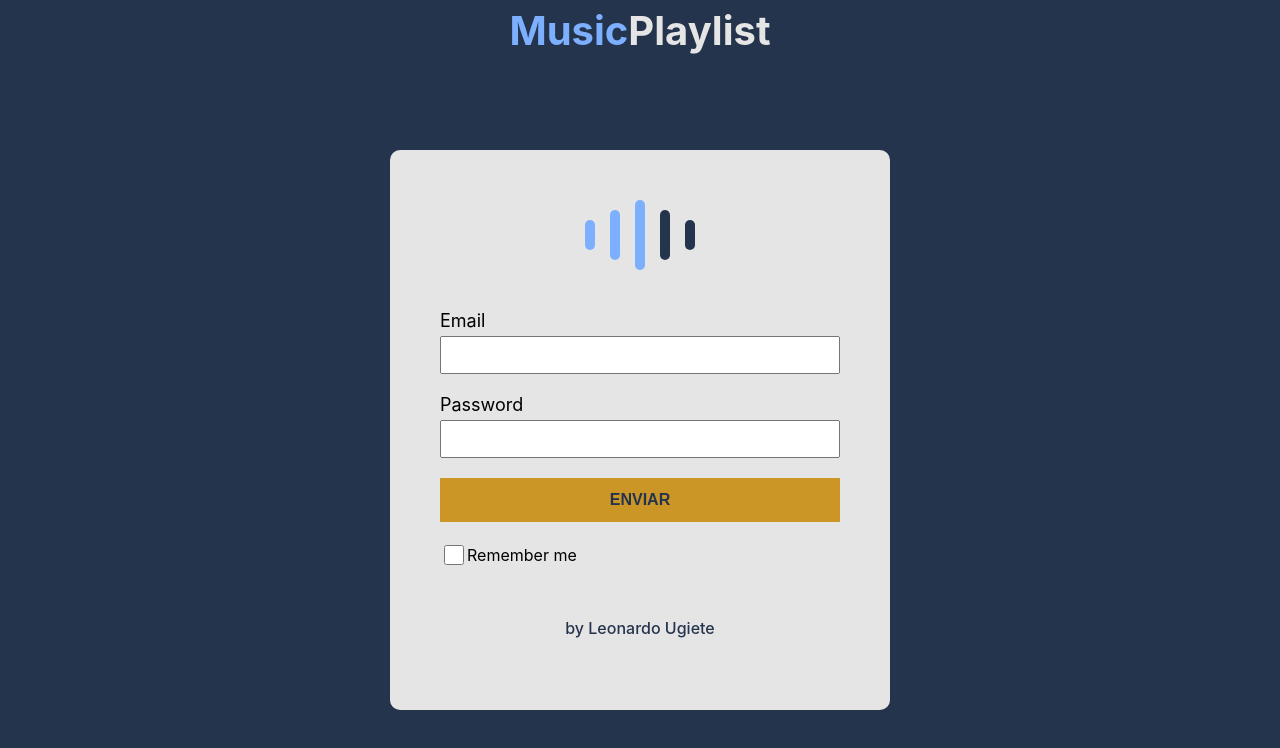
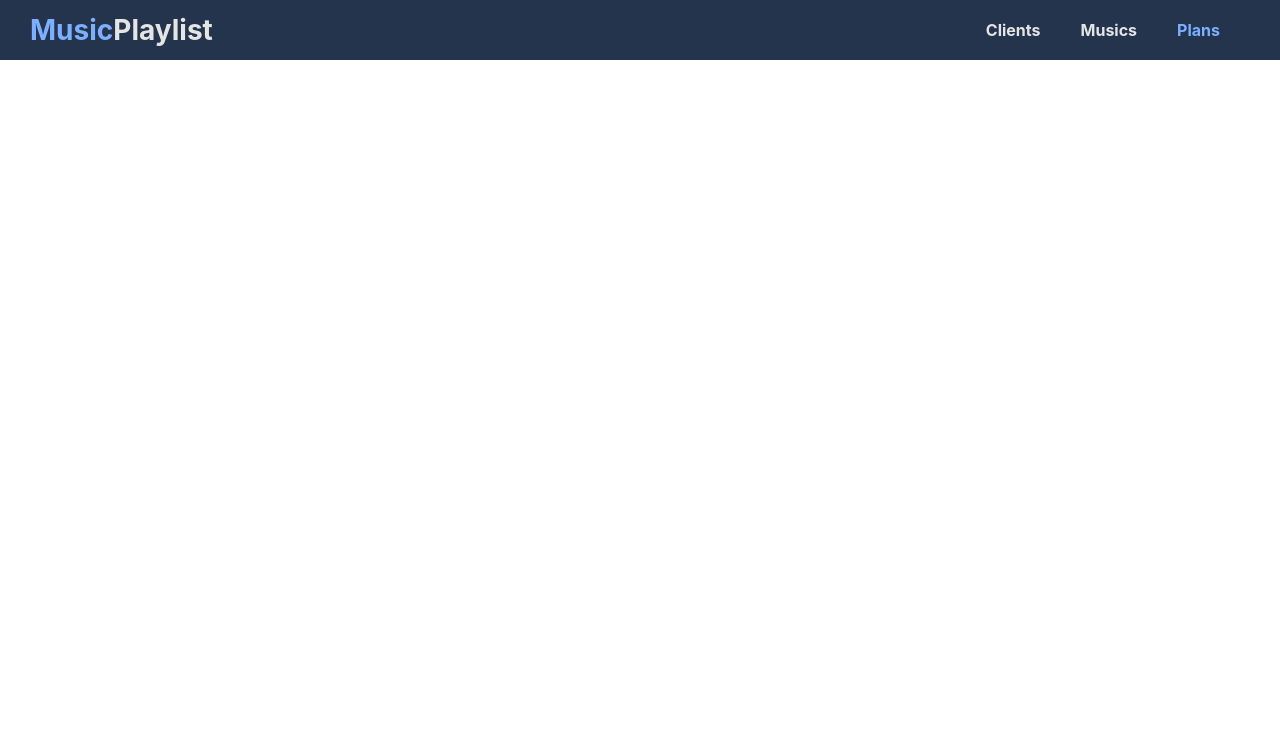
Before and after one commit to moraisigor/Music-Playlist, a React (Create React App) app in the folder frontend/: page / in a window 1280 px wide. Shown: the top 748 px of the page. Built offline with nearby package versions, Linux system fonts and the light colour scheme.

Commit message:
Admin dashboard list pages

```diff
--- a/frontend/src/index.tsx
+++ b/frontend/src/index.tsx
@@ -2,13 +2,11 @@ import React from 'react';
 import ReactDOM from 'react-dom';
 import './index.css';
 import reportWebVitals from './reportWebVitals';
-import LoadingPage from './pages/loading/loading-page';
-import AdminSignInPage from './pages/sign-in/admin/admin-sign-in-page';
-import ClientsSignInPage from './pages/sign-in/clients/clients-sign-in-page';
+import AdminPlansListPage from './pages/admin-dashboard/plans/list/admin-plans-list-page';
 
 ReactDOM.render(
   <React.StrictMode>
-    <ClientsSignInPage />
+    <AdminPlansListPage />
   </React.StrictMode>,
   document.getElementById('root')
 );
--- /dev/null
+++ b/frontend/src/pages/admin-dashboard/clients/list/admin-clients-list-page.css
@@ -0,0 +1,46 @@
+.adminClients {
+    text-align: center;
+    background-color: white;
+    min-height: 100vh;
+    align-items: center;
+    justify-content: center;
+}
+
+.adminClientsBody {
+    display: flex;
+    align-items: center;
+    justify-content: center;
+    height: calc(100vh - 60px);
+}
+
+.adminNavbar {
+    display: flex;
+    background-color: #25344D;
+    justify-content: space-between;
+    align-items: center;
+    height: 60px;
+    padding-left: 30px;
+    padding-right: 60px;
+}
+
+.navbarMenu {
+    display: flex;
+}
+
+.navbarMenu > * {
+    margin-left: 40px;
+}
+
+.navbarMenu h4 {
+    color: #7DAFFF;
+    cursor: default;
+}
+
+.navbarMenu a {
+    text-decoration: none;
+}
+
+.navbarMenu a h4 {
+    color: #E5E5E5;
+    cursor: pointer;
+}
--- /dev/null
+++ b/frontend/src/pages/admin-dashboard/musics/list/admin-musics-list-page.css
@@ -0,0 +1,46 @@
+.adminMusics {
+    text-align: center;
+    background-color: white;
+    min-height: 100vh;
+    align-items: center;
+    justify-content: center;
+}
+
+.adminMusicsBody {
+    display: flex;
+    align-items: center;
+    justify-content: center;
+    height: calc(100vh - 60px);
+}
+
+.adminNavbar {
+    display: flex;
+    background-color: #25344D;
+    justify-content: space-between;
+    align-items: center;
+    height: 60px;
+    padding-left: 30px;
+    padding-right: 60px;
+}
+
+.navbarMenu {
+    display: flex;
+}
+
+.navbarMenu > * {
+    margin-left: 40px;
+}
+
+.navbarMenu h4 {
+    color: #7DAFFF;
+    cursor: default;
+}
+
+.navbarMenu a {
+    text-decoration: none;
+}
+
+.navbarMenu a h4 {
+    color: #E5E5E5;
+    cursor: pointer;
+}
--- /dev/null
+++ b/frontend/src/pages/admin-dashboard/plans/list/admin-plans-list-page.css
@@ -0,0 +1,46 @@
+.adminPlans {
+    text-align: center;
+    background-color: white;
+    min-height: 100vh;
+    align-items: center;
+    justify-content: center;
+}
+
+.adminPlansBody {
+    display: flex;
+    align-items: center;
+    justify-content: center;
+    height: calc(100vh - 60px);
+}
+
+.adminNavbar {
+    display: flex;
+    background-color: #25344D;
+    justify-content: space-between;
+    align-items: center;
+    height: 60px;
+    padding-left: 30px;
+    padding-right: 60px;
+}
+
+.navbarMenu {
+    display: flex;
+}
+
+.navbarMenu > * {
+    margin-left: 40px;
+}
+
+.navbarMenu h4 {
+    color: #7DAFFF;
+    cursor: default;
+}
+
+.navbarMenu a {
+    text-decoration: none;
+}
+
+.navbarMenu a h4 {
+    color: #E5E5E5;
+    cursor: pointer;
+}
--- /dev/null
+++ b/frontend/src/pages/admin-dashboard/plans/list/admin-plans-list-page.jsx
@@ -0,0 +1,20 @@
+import TextualLogo from "../../../../components/logo/textual/logo-textual";
+import './admin-plans-list-page.css'
+
+function AdminPlansListPage() {
+    return (
+        <div className="adminPlans">
+            <header className='adminNavbar'>
+                <TextualLogo fontSize={28} />
+                <div className="navbarMenu">
+                    <a href="clients"><h4>Clients</h4></a>
+                    <a href="musics"><h4>Musics</h4></a>
+                    <h4>Plans</h4>
+                </div>
+            </header>
+            <div className="adminPlansBody"></div>
+        </div>
+    )
+}
+
+export default AdminPlansListPage;
--- a/frontend/src/pages/sign-in/clients/clients-sign-in-page.tsx
+++ b/frontend/src/pages/sign-in/clients/clients-sign-in-page.tsx
@@ -69,7 +69,13 @@ function ClientsSignInPage() {
                     <label htmlFor='rememberMark'>Remember me</label>
                   </div>
 
-                  <a href='https://github.com/ugiete/Music-Playlist' target='_blank'><h4>by Leonardo Ugiete</h4></a>
+                  <a
+                    href='https://github.com/ugiete/Music-Playlist'
+                    target='_blank'
+                    rel="noreferrer"
+                  >
+                    <h4>by Leonardo Ugiete</h4>
+                  </a>
                 </div>
             </div>
         </div>
```
Also changed, not shown: frontend/src/pages/admin-dashboard/clients/list/admin-clients-list-page.jsx (added, +20 -0 lines), frontend/src/pages/admin-dashboard/musics/list/admin-musics-list-page.jsx (added, +20 -0 lines), frontend/src/pages/sign-in/admin/admin-sign-in-page.tsx (+7 -1 lines).
